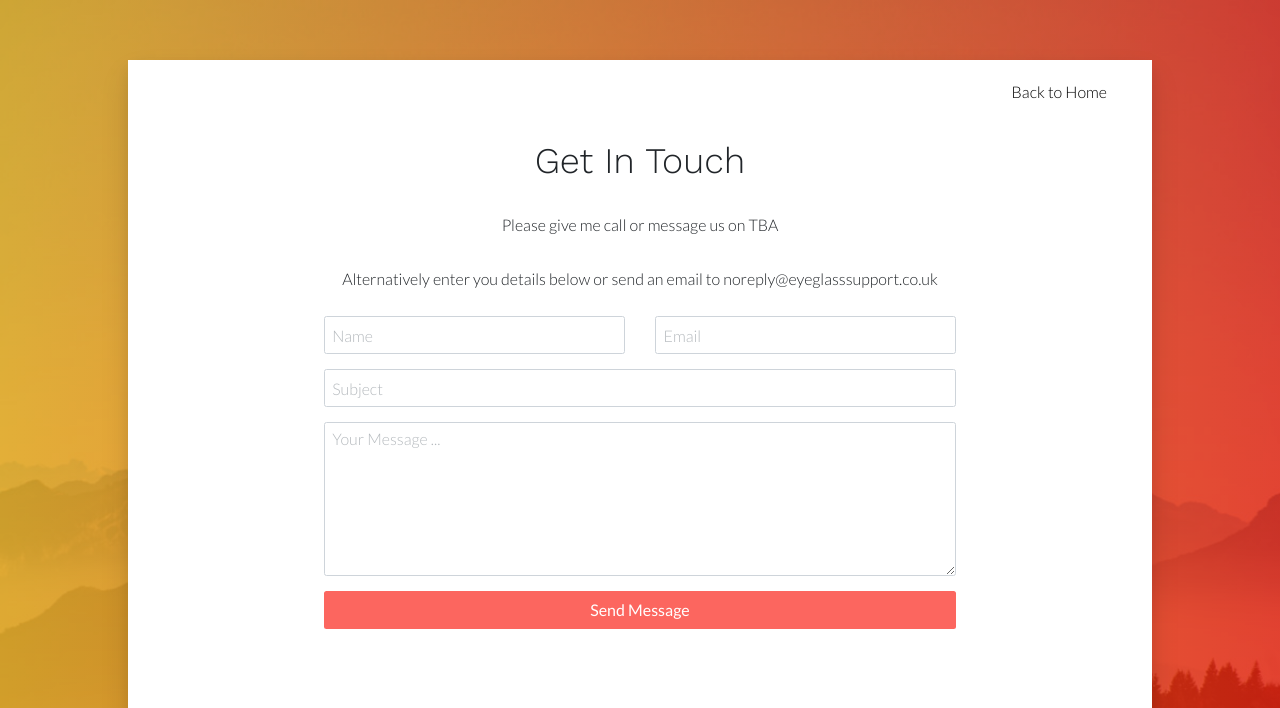
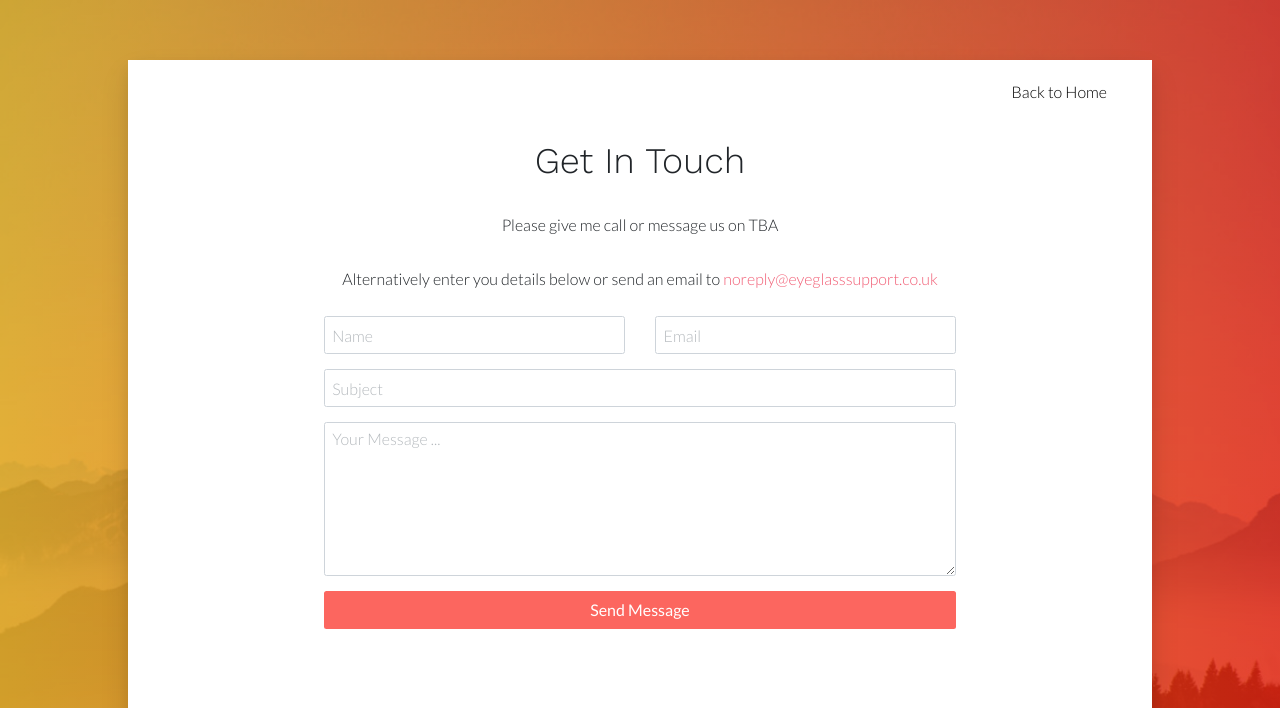
Before and after one commit to ninthevencry/localsupport, a plain HTML site: page contact.html in a window 1280 px wide. Shown: the top 708 px of the page. Drawn offline with nearby package versions, Linux system fonts and the light colour scheme; some icons are missing.

Commit message:
update email again

```diff
--- a/contact.html
+++ b/contact.html
@@ -58,7 +58,7 @@
             <div class="title-wrap">
                 <h2 class="section-title">Get In Touch</h2>
                 <p class="section-sub-title">Please give me call or message us on TBA</p>
-                <p>Alternatively enter you details below or send an email to noreply@eyeglasssupport.co.uk</p>
+                <p>Alternatively enter you details below or send an email to <a href="mailto:noreply@eyeglasssupport.co.uk">noreply@eyeglasssupport.co.uk</a></p>
             </div>
             <!-- End of Section Title -->
             <div class="row">
```
